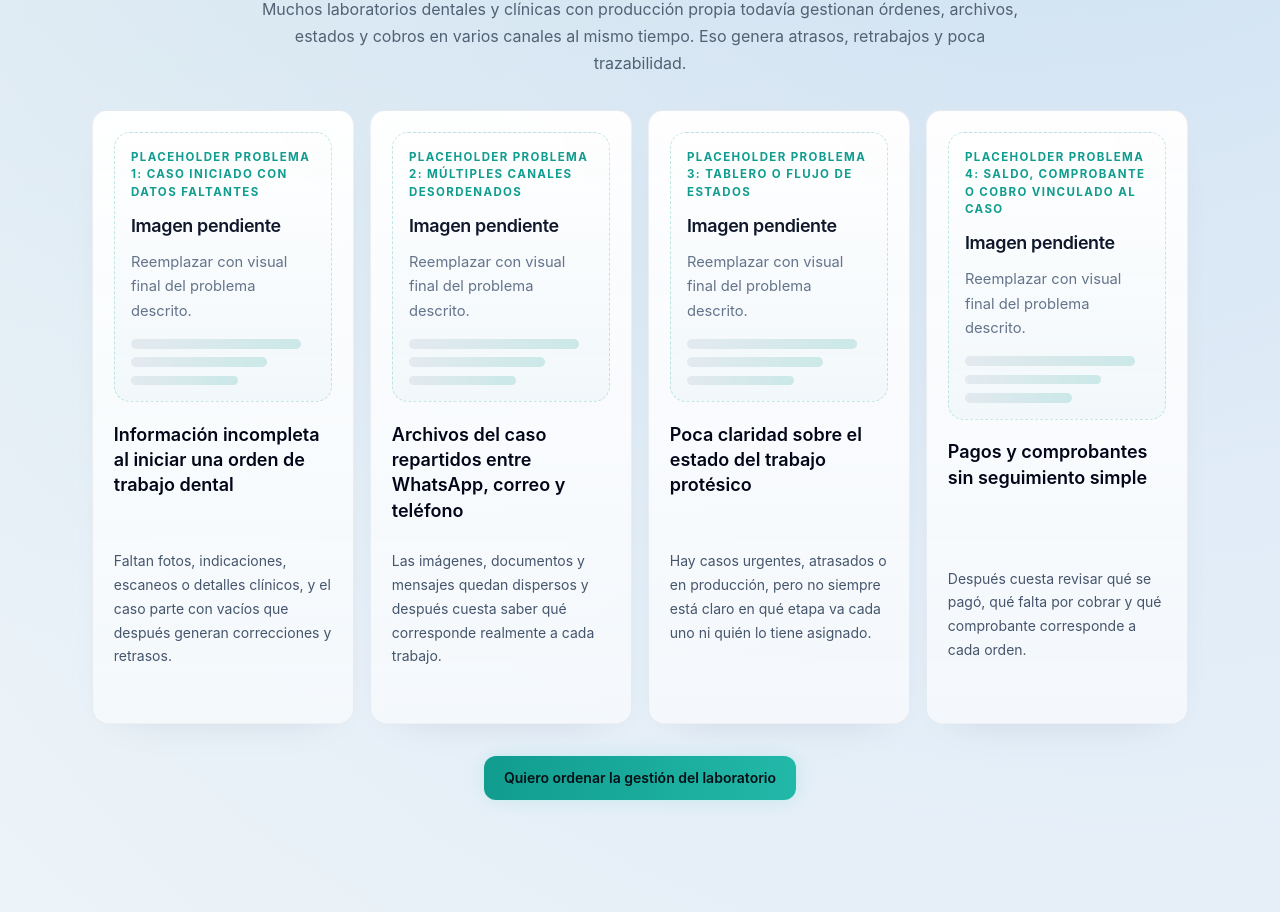
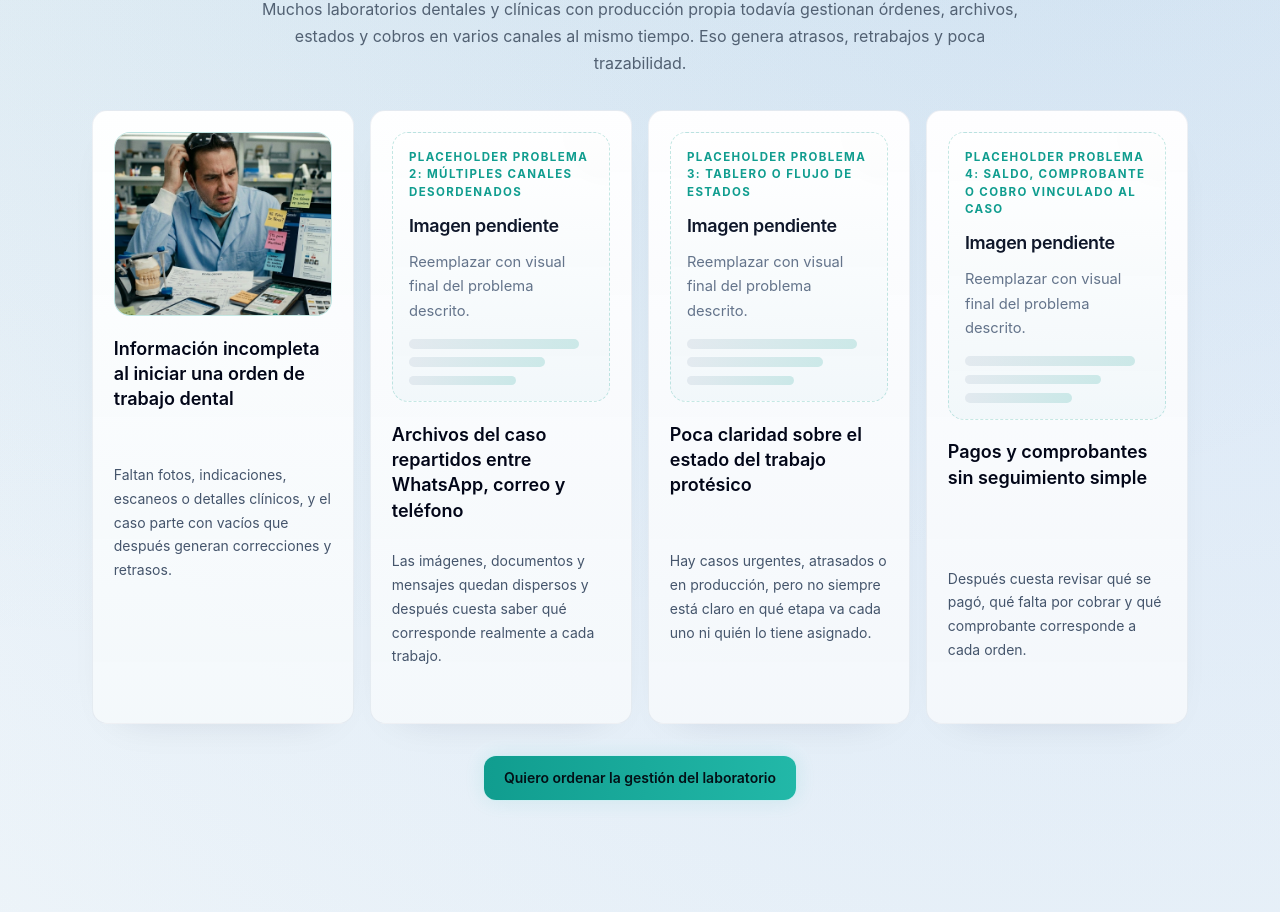
Before and after one commit to garciasilvac/comelu_landing, a React (Vite) app: page / in a window 1280 px wide. Shown: the part 1180-2092 px from the top of the page. Built offline with nearby package versions, Linux system fonts and the light colour scheme.

Commit message:
style: add first problem visual

```diff
--- a/src/App.tsx
+++ b/src/App.tsx
@@ -13,6 +13,7 @@ import {
   Workflow,
   X,
 } from "lucide-react";
+import problema1Illustration from "./assets/illustrations/Problema_1.jpeg";
 
 type Role =
   | ""
@@ -262,20 +263,24 @@ function PlaceholderVisual({
   title,
   detail,
   variant = "default",
+  imageSrc,
 }: {
   label: string;
   title: string;
   detail: string;
   variant?: "default" | "hero" | "compact" | "audience";
+  imageSrc?: string;
 }) {
   return (
     <div
-      className={`placeholder-card placeholder-${variant}`}
-      role="img"
-      aria-label={label}
+      className={`placeholder-card placeholder-${variant} ${imageSrc ? "image-placeholder" : ""}`}
       data-reveal
       data-delay={120}
     >
+      {imageSrc ? (
+        <img src={imageSrc} alt={label} className="placeholder-image" />
+      ) : (
+        <>
           <p className="placeholder-label">{label}</p>
           <p className="placeholder-title">{title}</p>
           <p className="placeholder-detail">{detail}</p>
@@ -284,6 +289,8 @@ function PlaceholderVisual({
             <span />
             <span />
           </div>
+        </>
+      )}
     </div>
   );
 }
@@ -763,6 +770,7 @@ function App() {
                       title="Imagen pendiente"
                       detail="Reemplazar con visual final del problema descrito."
                       variant="compact"
+                      imageSrc={index === 0 ? problema1Illustration : undefined}
                     />
                   </div>
                   <h3 className="problem-card-title mt-5 text-lg font-semibold text-slate-950">{item.title}</h3>
--- a/src/index.css
+++ b/src/index.css
@@ -326,6 +326,21 @@ footer {
     linear-gradient(180deg, rgba(255, 255, 255, 0.96), rgba(241, 247, 250, 0.95)),
     radial-gradient(circle at top right, rgba(16, 157, 143, 0.08), transparent 36%);
   padding: 1rem;
+}
+
+.image-placeholder {
+  position: relative;
+  overflow: hidden;
+  padding: 0;
+  border-style: solid;
+}
+
+.placeholder-image {
+  position: absolute;
+  inset: 0;
+  width: 100%;
+  height: 100%;
+  object-fit: cover;
 }
 
 .placeholder-hero {
```
Also changed, not shown: src/assets/illustrations/Problema_1.jpeg (added). Lines whose indentation alone changed are shown as unchanged.
